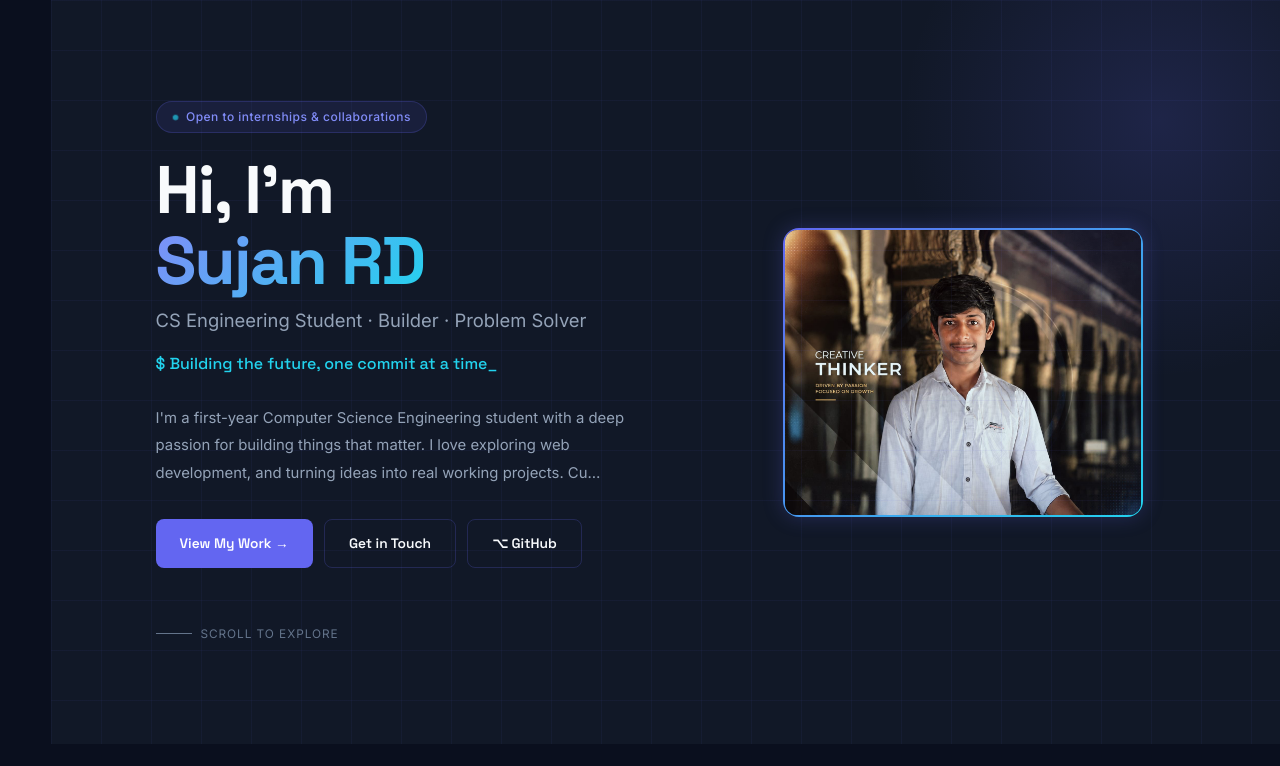
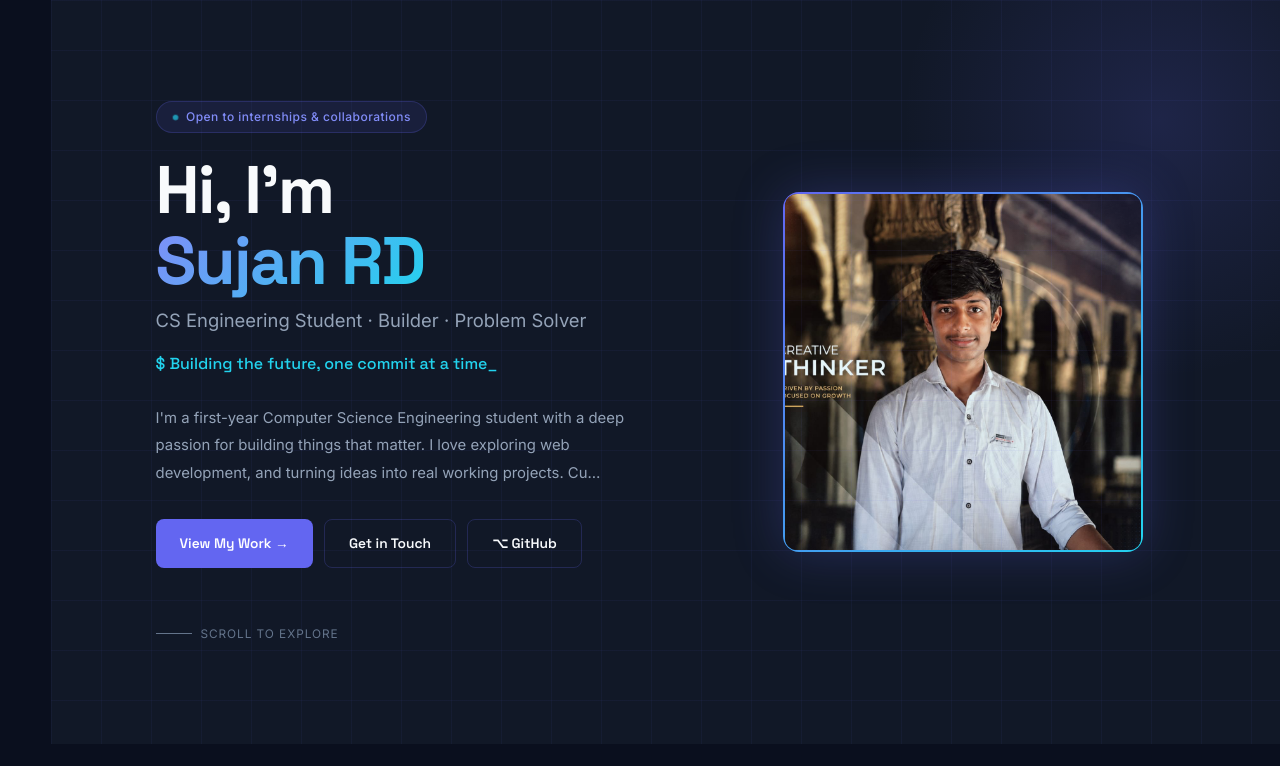
Before and after one commit to sujanRD/portfolio-main-website, a Flask app: page / in a window 1280 px wide. Shown: the part 59-825 px from the top of the page. Run offline with Flask 3, Linux system fonts and the light colour scheme.

Commit message:
Update style.css

```diff
--- a/static/css/style.css
+++ b/static/css/style.css
@@ -112,10 +112,10 @@ nav{
 }
 .hero{display:grid;grid-template-columns:1.3fr 1fr;gap:2.5rem;align-items:center}
 .hero-photo{display:flex;justify-content:center}
-.photo-frame{width:100%;max-width:360px;aspect: ratio 1.25rem;;border-radius:16px;padding:2px;background:linear-gradient(135deg,#6366F1,#22D3EE);box-shadow:0 0 20px rgba(99,102,241,.25)}
+.photo-frame{width:100%;max-width:360px;aspect-ratio:1;border-radius:16px;padding:2px;background:linear-gradient(135deg,#6366F1,#22D3EE);box-shadow:0 0 50px rgba(99,102,241,.25)}
 .photo-frame img{width:100%;height:100%;object-fit:cover;border-radius:12px;display:block;background:#141C2E}
 @media(max-width:860px){
-  .hero-grid{grid-template-columns:1fr;gap:2rem;text-align:center}
+  .hero{grid-template-columns:1fr;gap:2rem;text-align:center}
   .hero-photo{order:-1}
   .photo-frame{max-width:220px;margin:0 auto}
   .btns{justify-content:center}
```
